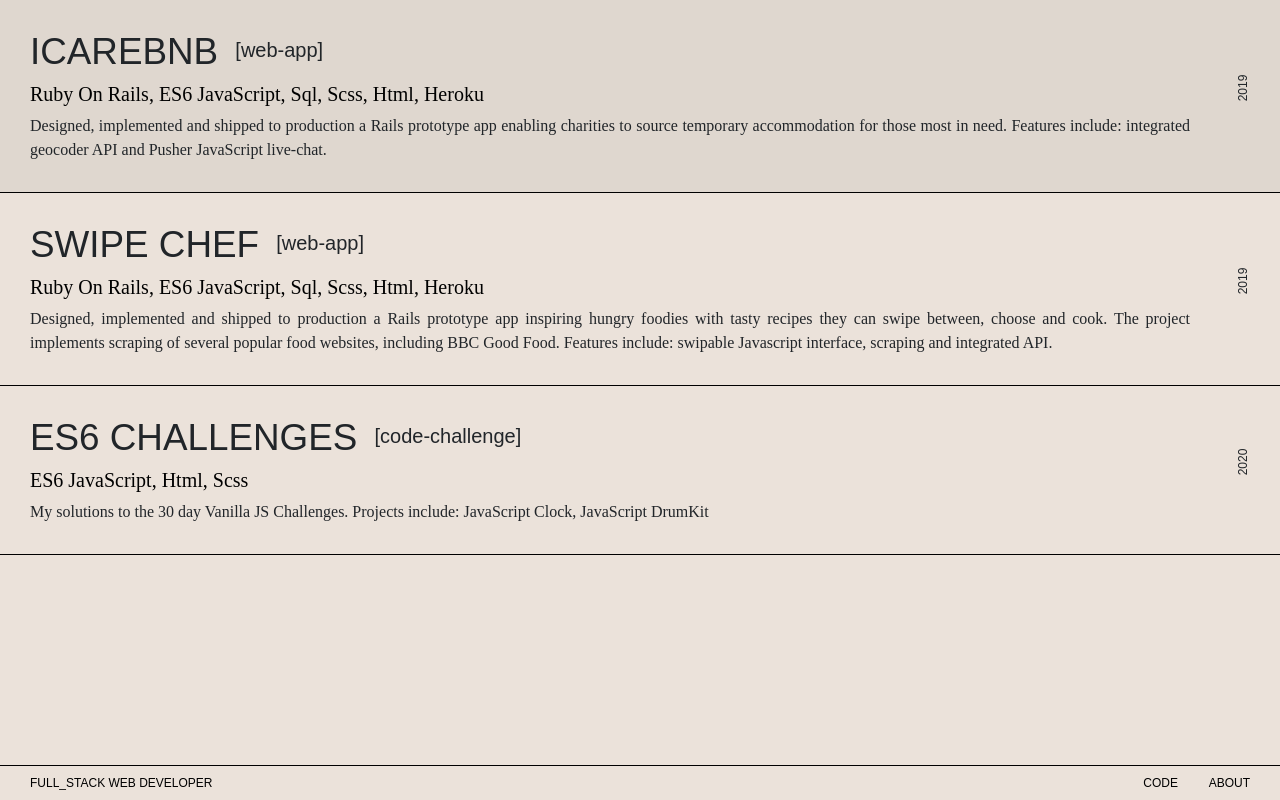
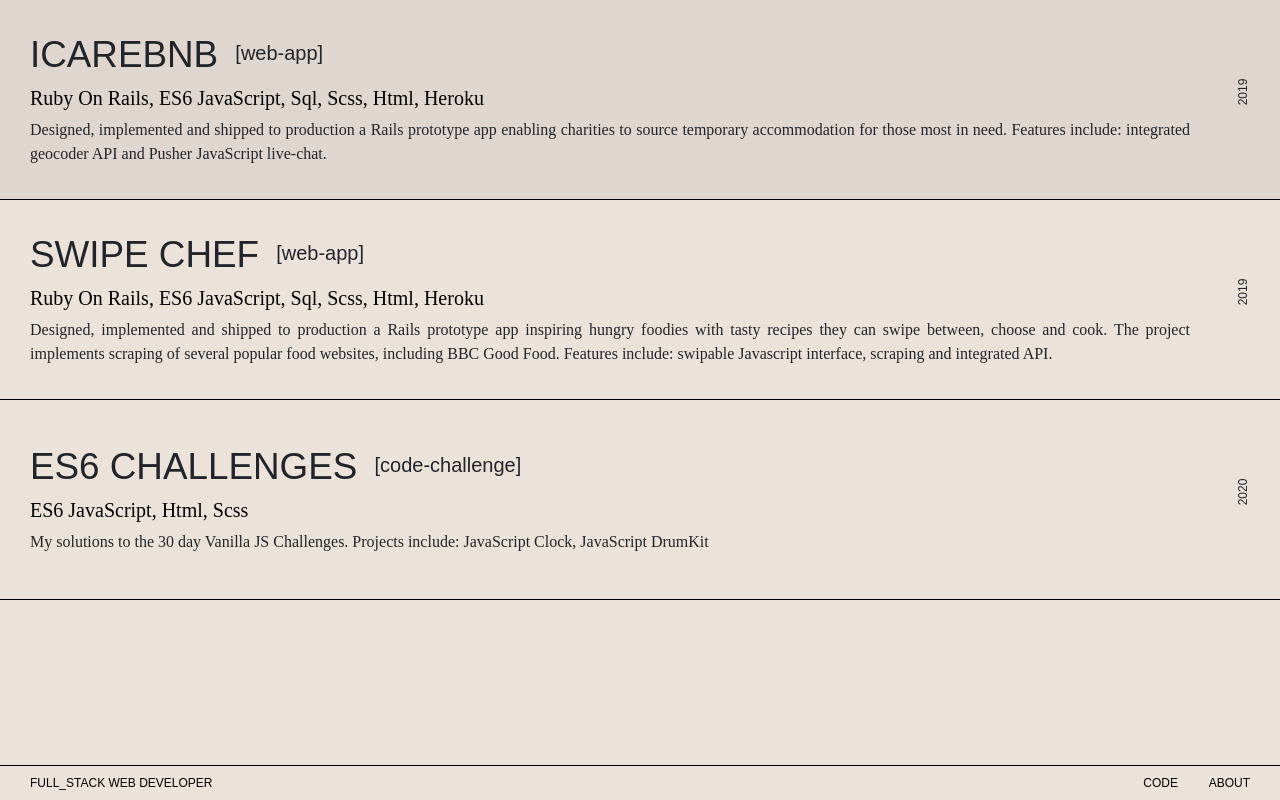
Before and after one commit to tulip781/webpack-ollie-portfolio, a plain HTML site: page projects.html in a window 1280 px wide. Drawn offline with nearby package versions, Linux system fonts and the light colour scheme; a web font is replaced by a local one.

Commit message:
code card changes

```diff
--- a/styles/index-card.css
+++ b/styles/index-card.css
@@ -77,6 +77,7 @@
     align-items: center;
     justify-content: space-between;
     overflow: auto;
+    min-height: 300px;
     max-height: 300px;
   }
   .project-title {
@@ -94,6 +95,7 @@
     align-items: center;
     justify-content: space-between;
     overflow: auto;
+    min-height: 241px;
     max-height: 280px;
   }
 }
@@ -106,6 +108,7 @@
     align-items: center;
     justify-content: space-between;
     overflow: auto;
+    min-height: 200px;
     max-height: 200px;
   }
  }
@@ -118,6 +121,7 @@
    align-items: center;
    justify-content: space-between;
    overflow: auto;
+   min-height: 200px;
    max-height: 200px;
   }
  }
```
